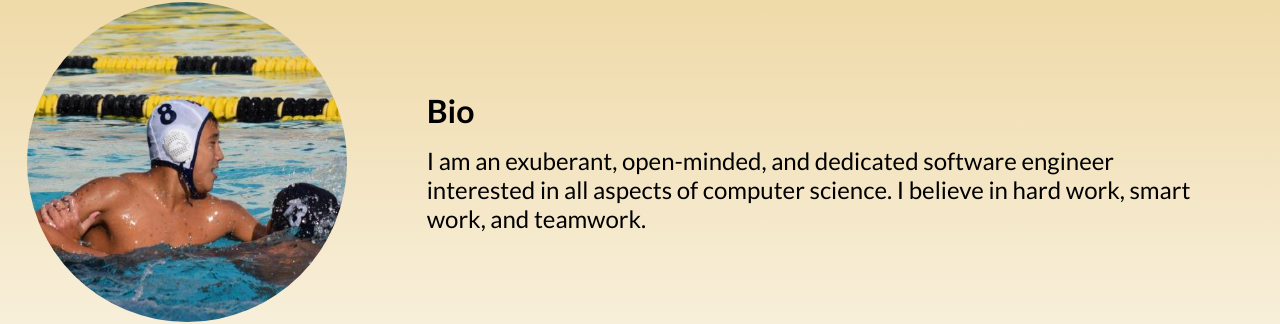
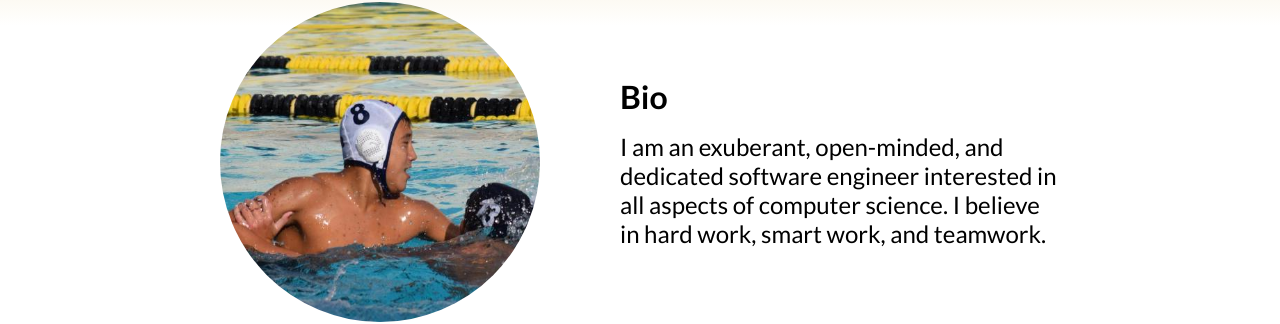
Before and after one commit to just-in-chang/Portfolio-v2, a React (Create React App) app: page / in a window 1280 px wide. Shown: the part 1040-1364 px from the top of the page. Built offline with nearby package versions, Linux system fonts and the light colour scheme.

Commit message:
Added gap for bio

```diff
--- a/src/components/About.js
+++ b/src/components/About.js
@@ -1,6 +1,7 @@
 function About() {
     return (
         <div id="about" className="about">
+            <div className="about-gap" />
             <div className="about-pic-container">
                 <img className="about-pic" src="./me.jpg" />
             </div>
@@ -12,6 +13,7 @@ function About() {
                     believe in hard work, smart work, and teamwork.
                 </div>
             </div>
+            <div className="about-gap" />
         </div>
     );
 }
--- a/src/styles/components/About.scss
+++ b/src/styles/components/About.scss
@@ -3,9 +3,9 @@
     margin-top: -0.4vh;
     height: 100.4vh;
     width: 100%;
-    background-image: linear-gradient(#e8ca84, white);
+    background-image: linear-gradient(#e8ca84 0%, white 33%);
     display: grid;
-    grid-template-columns: 1fr 2fr;
+    grid-template-columns: 1fr 1fr 2fr 1fr;
     grid-template-rows: 1fr;
     overflow: hidden;
 }
@@ -22,7 +22,6 @@
     & > * {
         box-sizing: border-box;
         width: 100%;
-        padding-right: 10vh;
     }
 }
 
@@ -70,6 +69,10 @@
         text-align: center;
     }
 
+    .about-gap {
+        display: none;
+    }
+
     .about-pic {
         margin-right: 0;
     }
```
